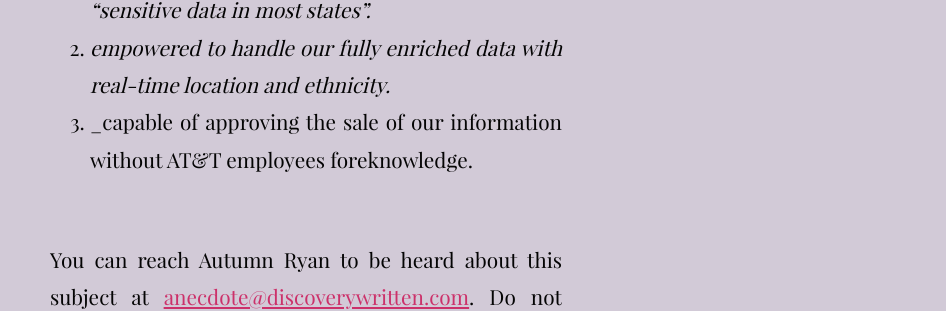
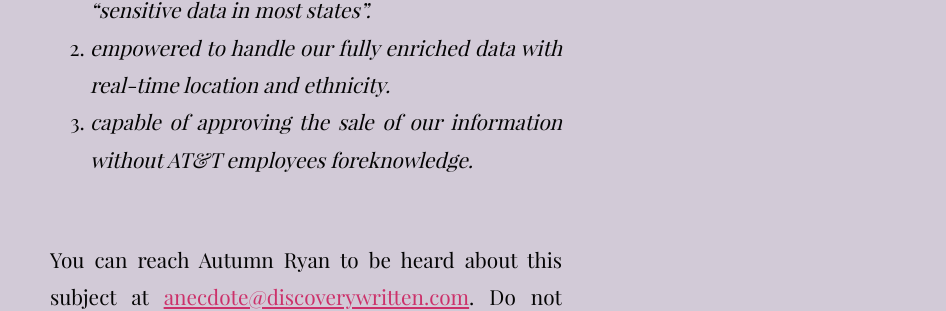
Before and after one commit to tiliv/antibody, a Jekyll site: the page built from docs/journal/autumn-ryan-Personalized-Plus/index.md, in a window 1280 px wide and 900 px high, scrolled down 12667 px. Shown: the part 264-575 px from the top of the window, without its empty margins (334-1280 px from the left). Built offline with Jekyll 4.4.1, drawn with Linux system fonts in a browser that asks for light colours.

Commit message:
Fix closing mark

```diff
--- a/docs/journal/autumn-ryan-Personalized-Plus/index.md
+++ b/docs/journal/autumn-ryan-Personalized-Plus/index.md
@@ -141,6 +141,6 @@ _I would like to know if AT&T's AI is:_
 
 1. _running unsupervised, handling what AT&T calls "sensitive data in most states"._
 2. _empowered to handle our fully enriched data with real-time location and ethnicity._
-3. _capable of approving the sale of our information without AT&T employees foreknowledge.
+3. _capable of approving the sale of our information without AT&T employees foreknowledge._
 
 {% include contact/autumn-ryan.html subject=page.contact_subject %}
```
